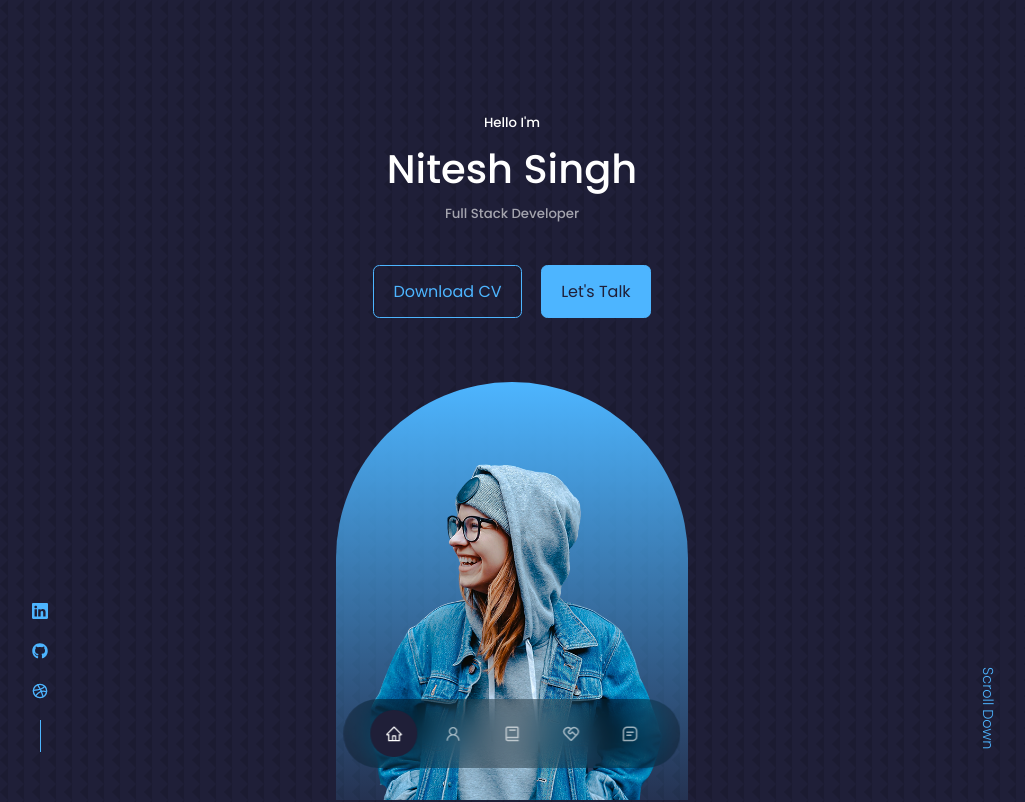
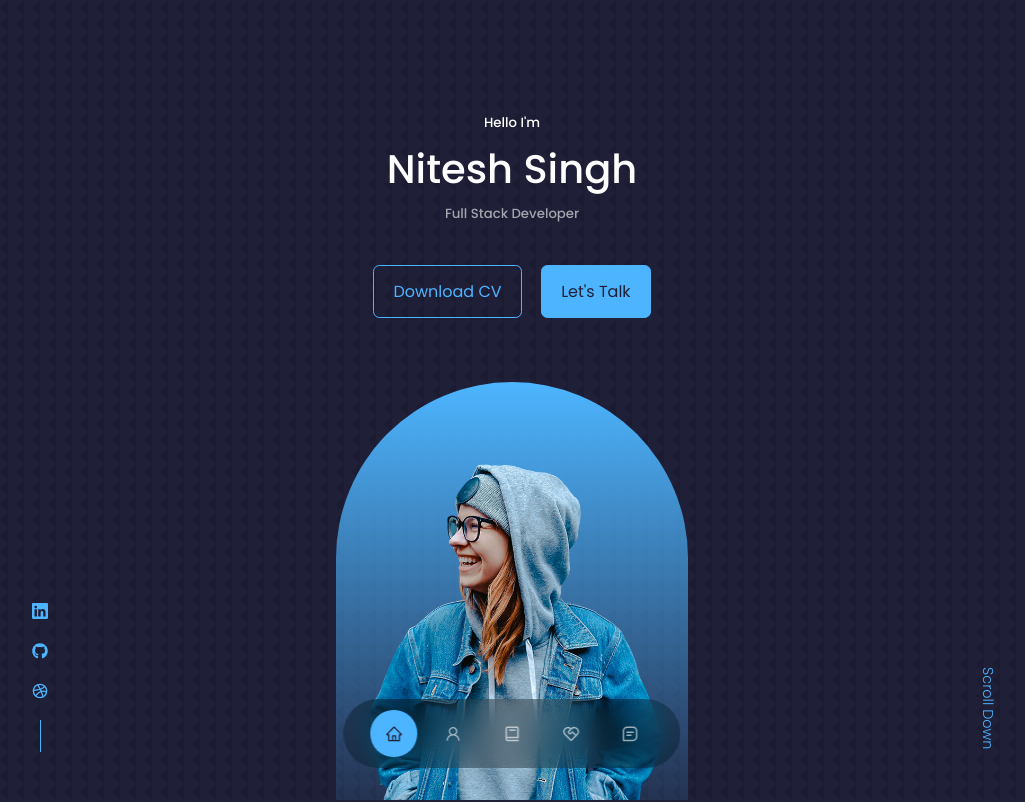
Before and after one commit to niteshsingh0233/react-portfolio, a React (Create React App) app in the folder portfolio/: page / in a window 1280 px wide. Shown: the top 802 px of the page, without its empty margins (128-1153 px from the left). Built offline with nearby package versions, Linux system fonts and the light colour scheme.

Commit message:
Project Completed.

```diff
--- a/portfolio/src/components/nav/nav.css
+++ b/portfolio/src/components/nav/nav.css
@@ -29,6 +29,11 @@ nav a:hover {
 }
 
 nav a.active {
+    /*
     background: var(--color-bg);
     color: var(--color-white);
+    */
+    background: var(--color-primary);
+    color: var(--color-bg);
+
 }
```
